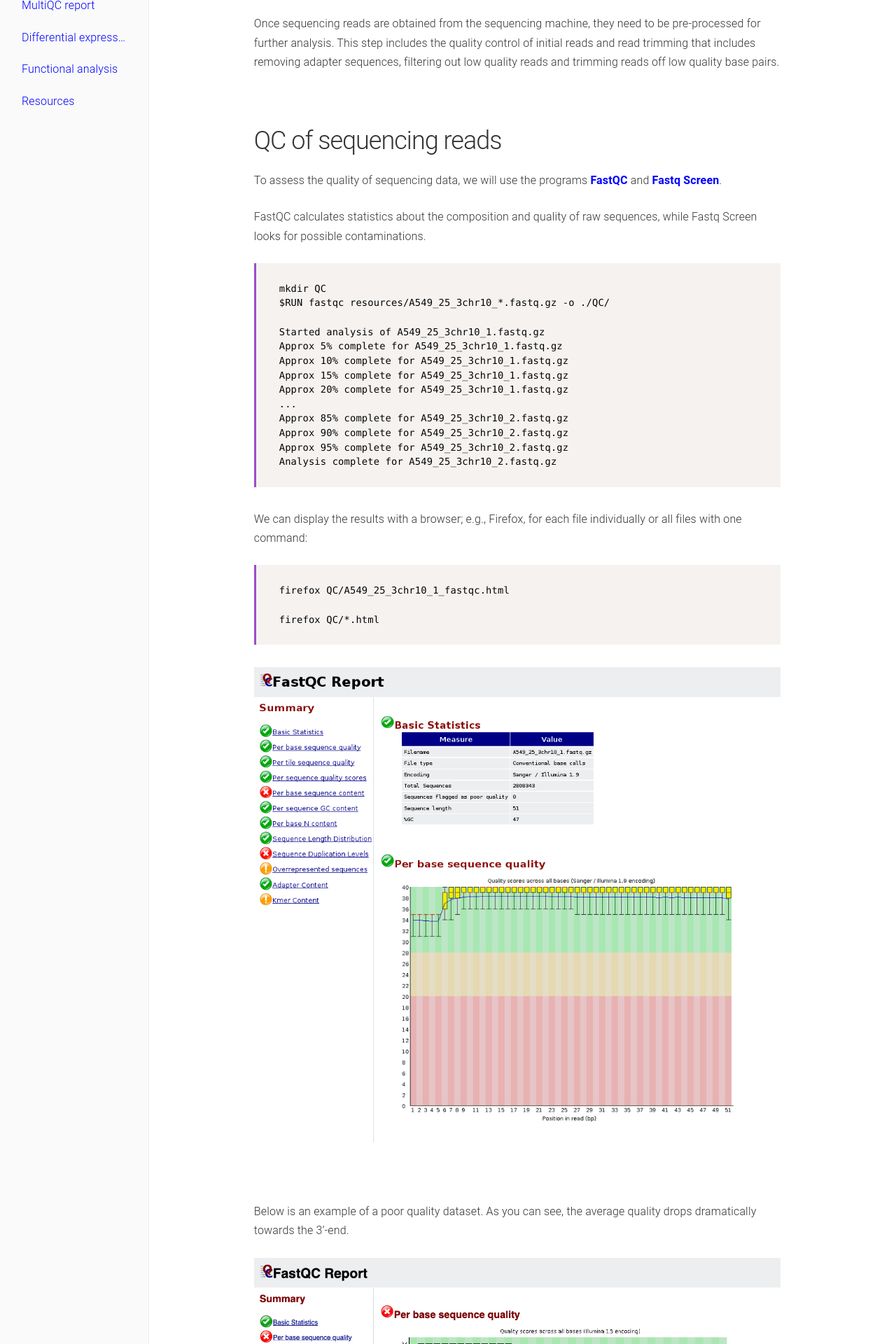
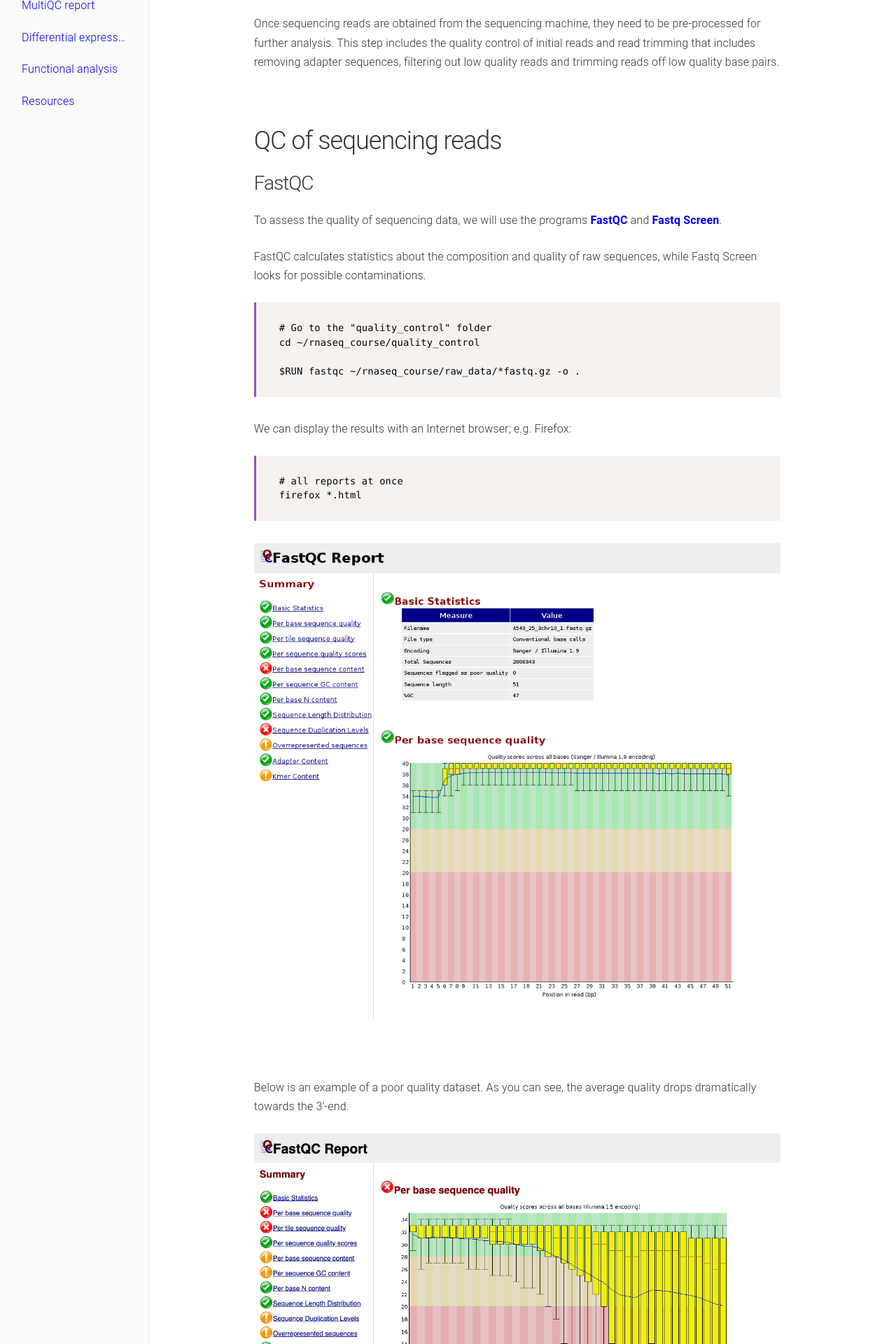
Before and after one commit to biocorecrg/RNAseq_coursesCRG_2026, a Jekyll site: the page built from docs/qc.md, in a window 1280 px wide. Shown: the part 856-2776 px from the top of the page at 70% size. Built offline with Jekyll 4.4.1, drawn with Linux system fonts in a browser that asks for light colours; some of the changed text lies outside the part shown.

Commit message:
docs/qc.md

````diff
--- a/docs/qc.md
+++ b/docs/qc.md
@@ -14,31 +14,23 @@
 
 ## QC of sequencing reads
 
+### FastQC
+
 To assess the quality of sequencing data, we will use the programs [**FastQC**](https://www.bioinformatics.babraham.ac.uk/projects/fastqc/) and [**Fastq Screen**](https://www.bioinformatics.babraham.ac.uk/projects/fastq_screen/).
 
 FastQC calculates statistics about the composition and quality of raw sequences, while Fastq Screen looks for possible contaminations.
 
 ```{bash}
-mkdir QC
-$RUN fastqc resources/A549_25_3chr10_*.fastq.gz -o ./QC/
+# Go to the "quality_control" folder
+cd ~/rnaseq_course/quality_control
 
-Started analysis of A549_25_3chr10_1.fastq.gz
-Approx 5% complete for A549_25_3chr10_1.fastq.gz
-Approx 10% complete for A549_25_3chr10_1.fastq.gz
-Approx 15% complete for A549_25_3chr10_1.fastq.gz
-Approx 20% complete for A549_25_3chr10_1.fastq.gz
-...
-Approx 85% complete for A549_25_3chr10_2.fastq.gz
-Approx 90% complete for A549_25_3chr10_2.fastq.gz
-Approx 95% complete for A549_25_3chr10_2.fastq.gz
-Analysis complete for A549_25_3chr10_2.fastq.gz
+$RUN fastqc ~/rnaseq_course/raw_data/*fastq.gz -o .
 ```
 
-We can display the results with a browser; e.g., Firefox, for each file individually or all files with one command:
+We can display the results with an Internet browser; e.g. Firefox:
 ```{bash}
-firefox QC/A549_25_3chr10_1_fastqc.html
-
-firefox QC/*.html
+# all reports at once
+firefox *.html
 ```
 
 <img src="images/fastqc.png" width="800"/>
@@ -49,14 +41,40 @@
 
 <img src="images/bad_fastqc.png" width="800"/>
 
+### FastQ Screen
 
-**FastQ Screen** requires a number of databases to be installed. **Note, the program is included in the Docker and Singularity images but the databases are not.**  A number of databases prepared by the authors of the program can be downloaded by using the following command (**DO NOT LAUNCH IT IN THE CLASS because it will take a while!!! But you will need to do it when completing the [Final project](https://biocorecrg.github.io/RNAseq_course_2019/challenge.html)**):
+[**FastQ Screen**](https://www.bioinformatics.babraham.ac.uk/projects/fastq_screen/) is a tool that allows you to screen libraries for **potential contaminations**.
+<br>
+It requires to download genome indices (data bases) from a variety of organisms, a lot of which can be downloaded by default.
+<br>
+*Note that fastq_screen can be found in the singularity image, but not the data bases!*
+<br>
+**WARNING**: do not run the following command in class: it will take too much time and resources!
 
 ```{bash}
+# Download default data bases
 $RUN fastq_screen --get_genomes
 ```
 
-This will download Bowtie indexes for 11 genomes (arabidopsis, drosophila, E. coli, human, lambda, mouse, mitochondria, phiX, rat, worm and yeast) and 3 collection of sequences (adapters, vectors, rRNA). The files will be downloaded in the **FastQ_Screen_Genomes** folder. The file **fastq_screen.conf** will be also downloaded in this folder. To use the tool, you will have to modify the fastq_screen.conf by providing the full path to the Bowtie2 executable (**/usr/local/bin/bowtie2** if you use our singularity image) and full paths to the downloaded folders with genome index files. Here we show where to change the executables:
+The latter commands download [**Bowtie2**](http://bowtie-bio.sourceforge.net/bowtie2/index.shtml) 14 indexes (from model organisms or known contaminants):
+* *Arabidopsis thaliana*
+* *Drosophila melanogaster*
+* *Escherichia coli*
+* *Homo sapiens*
+* *Mus musculus*
+* *Rattus norvegicus*
+* *Caenorhabditis elegans*
+* *Saccharomyces cerevisiae*
+* Lambda
+* Mitochondria
+* PhiX
+* Adapters
+* Vectors
+* rRNA
+
+Upon download, the **FastQ_Screen_Genomes** folder is created, containing all indexes.
+<br>
+The file **fastq_screen.conf** will be also downloaded in this folder: in order to use the tool, you will have to modify the fastq_screen.conf by providing the full path to the Bowtie2 executable (**/usr/local/bin/bowtie2** if you use our singularity image) and full paths to the downloaded folders with genome index files. Here we show where to change the executables:
 
 ```
 # This is a configuration file for fastq_screen
@@ -76,40 +94,14 @@
 
 ```
 
-
-
-FastQ Screen runs check on a random subset of 100,000 reads (that can be changed using option --subset).
-
-To execute FastQ Screen:
+FastQ Screen runs checks on a **random subset of 100,000 reads** (that can be changed using option --subset).
+<br>
+You can execute FastQ Screen this way:
 
 ```{bash}
 $RUN fastq_screen --conf FastQ_Screen_Genomes/fastq_screen.conf \
-           resources/A549_0_1chr10_1.fastq.gz \
-           --outdir ./QC/A549_0_1
-
-Using fastq_screen v0.13.0
-Reading configuration from 'fastq_screen.conf'
-Aligner (--aligner) not specified, but Bowtie2 path and index files found: mapping with Bowtie2
-Adding database Human
-Adding database Mouse
-Adding database Rat
-Adding database Drosophila
-Adding database Worm
-Adding database Yeast
-Adding database Arabidopsis
-Adding database Ecoli
-Adding database rRNA
-Adding database MT
-Adding database PhiX
-Adding database Lambda
-Adding database Vectors
-Adding database Adapters
-Using 7 threads for searches
-Option --subset set to 100000 reads
-Processing A549_0_1chr10_1.fastq.gz
-Counting sequences in A549_0_1chr10_1.fastq.gz
-Making reduced sequence file with ratio 711:1
-...
+           ~/rnaseq_course/raw_data/ \
+           --outdir ~/rnaseq_course/quality_control/
 ```
 
 Below is an example of the FastQ Screen results for A549_0_1_1.fastq.gz which we prepared.
@@ -149,14 +141,6 @@
 
 ```{bash}
 $RUN fastqc resources/subsample_to_trim.fq.gz -o ./QC
-
-Started analysis of subsample_to_trim.fq.gz
-Approx 5% complete for subsample_to_trim.fq.gz
-Approx 10% complete for subsample_to_trim.fq.gz
-Approx 15% complete for subsample_to_trim.fq.gz
-Approx 20% complete for subsample_to_trim.fq.gz
-Approx 25% complete for subsample_to_trim.fq.gz
-...
 ```
 
 
````
